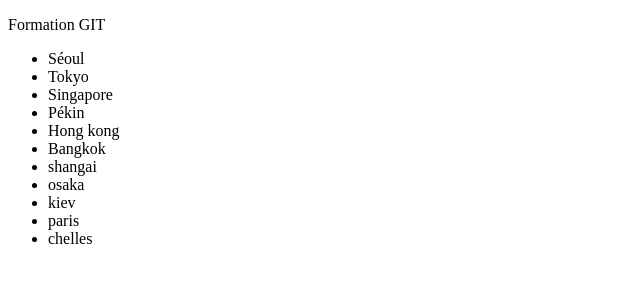
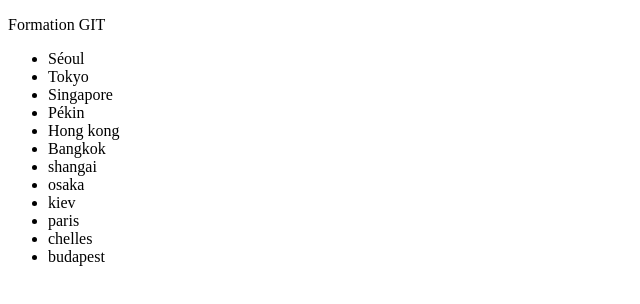
Before and after one commit to rajasekarankarthik/gittest, a plain HTML site: page index.html in a window 1280 px wide. Shown: the full height of the page, 0-640 px from the left. Drawn offline with Linux system fonts and the light colour scheme.

Commit message:
Ajout budapest

```diff
--- a/index.html
+++ b/index.html
@@ -18,6 +18,7 @@
 			<li>kiev</li>
 			<li>paris</li>
 			<li>chelles</li>
+			<li>budapest</li>
 		</ul>
 	</body>
 </html>
```
